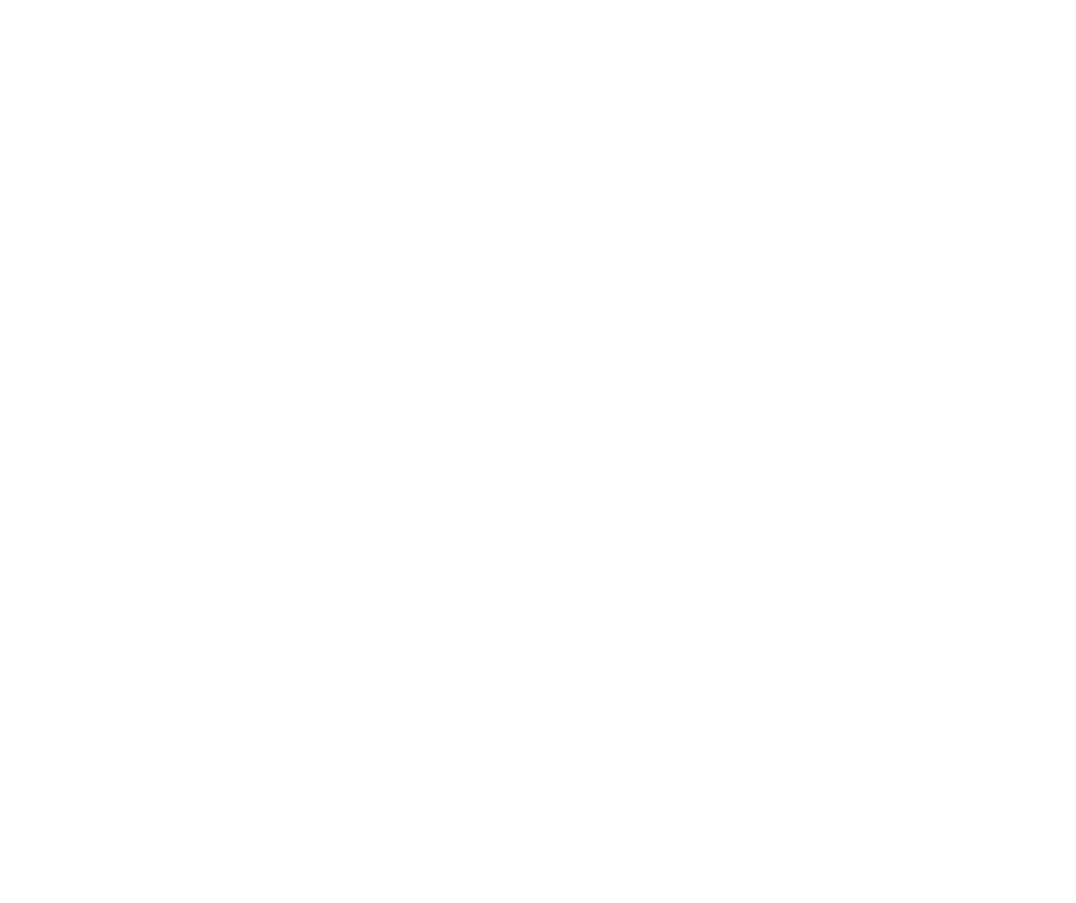
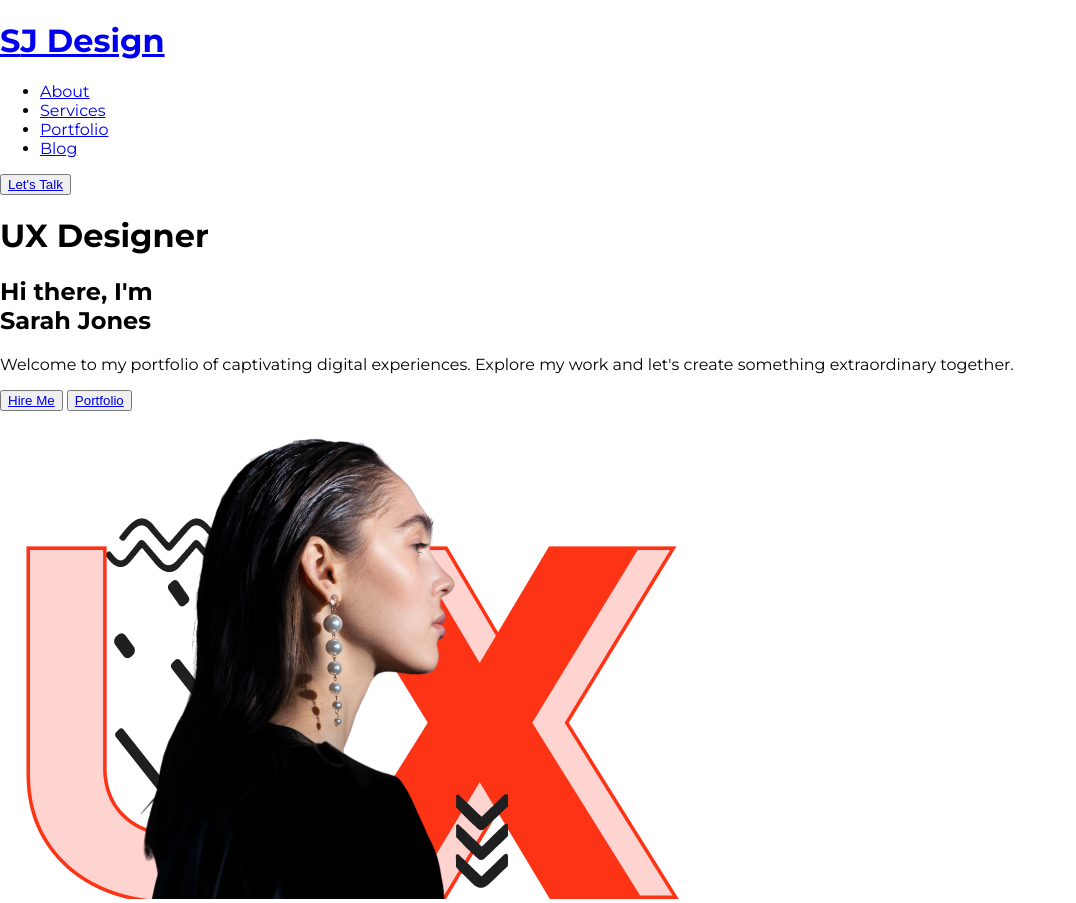
Before and after one commit to andreamarttinez/ProjectAlpha., a plain HTML site: page index.html in a window 1280 px wide. Shown: the whole page, without its empty margins (0-1076 px from the left). Before the commit the page ends 800 px from the top, so only its background shows below. Drawn offline with Linux system fonts and the light colour scheme; a web font is replaced by a local one.

Commit message:
added header HTML

```diff
--- a/css/styles.css
+++ b/css/styles.css
@@ -0,0 +1,5 @@
+body {
+    font-family: 'Montserrat', sans-serif;
+    margin: 0;
+    overflow-x: hidden;
+}
--- a/index.html
+++ b/index.html
@@ -10,3 +10,35 @@
         <link href="https://fonts.googleapis.com/css2?family=Inter:wght@600&family=League+Gothic&family=STIX+Two+Text:ital,wght@0,400;0,500;0,600;0,700;1,400;1,500;1,600;1,700&display=swap" rel="stylesheet">
         <title>Project Alpha</title>
     </head>
+
+<body>
+    <header>
+        <div class="header__top-up">
+            <div class="logo">
+                <a href="#"><h1>S<span class="color-red">J Design</span></h1></a>
+            </div>
+            <span class="header__circle"></span>
+            <nav class="header__nav">
+                <ul>
+                    <li class="nav-list__item"><a href="#About">About</a></li>
+                    <li class="nav-list__item"><a href="#Services">Services</a></li>
+                    <li class="nav-list__item"><a href="#Portfolio">Portfolio</a></li>
+                    <li class="nav-list__item"><a href="#Blog">Blog</a></li>
+                </ul>
+            </nav>
+            <button class="header__button"><a class="header__button--link" href="#">Let's Talk</a></button>
+        </div>
+        <div class="header__container">
+            <div class="welcome">
+                <h1 class="welcome__title">UX Designer</h1>
+                <h2 class="welcome__subtitle">Hi there, I'm<br><span class="color-red">Sarah Jones</span></h2>
+                <p class="welcome__description">Welcome to my portfolio of captivating digital experiences. Explore my work and let's create something extraordinary together.</p>
+                    <div class="welcome__buttons">
+                        <button class="welcome__button"><a href="#">Hire Me</a></button>
+                        <button class="welcome__button welcome__button--white"><a href="#">Portfolio</a></button>
+                    </div>
+            </div>
+            <img class="header__img" src="images/sarahJones.png" alt="Sarah Jones profile photo">
+        </div>
+    </header>
+</body>
```
